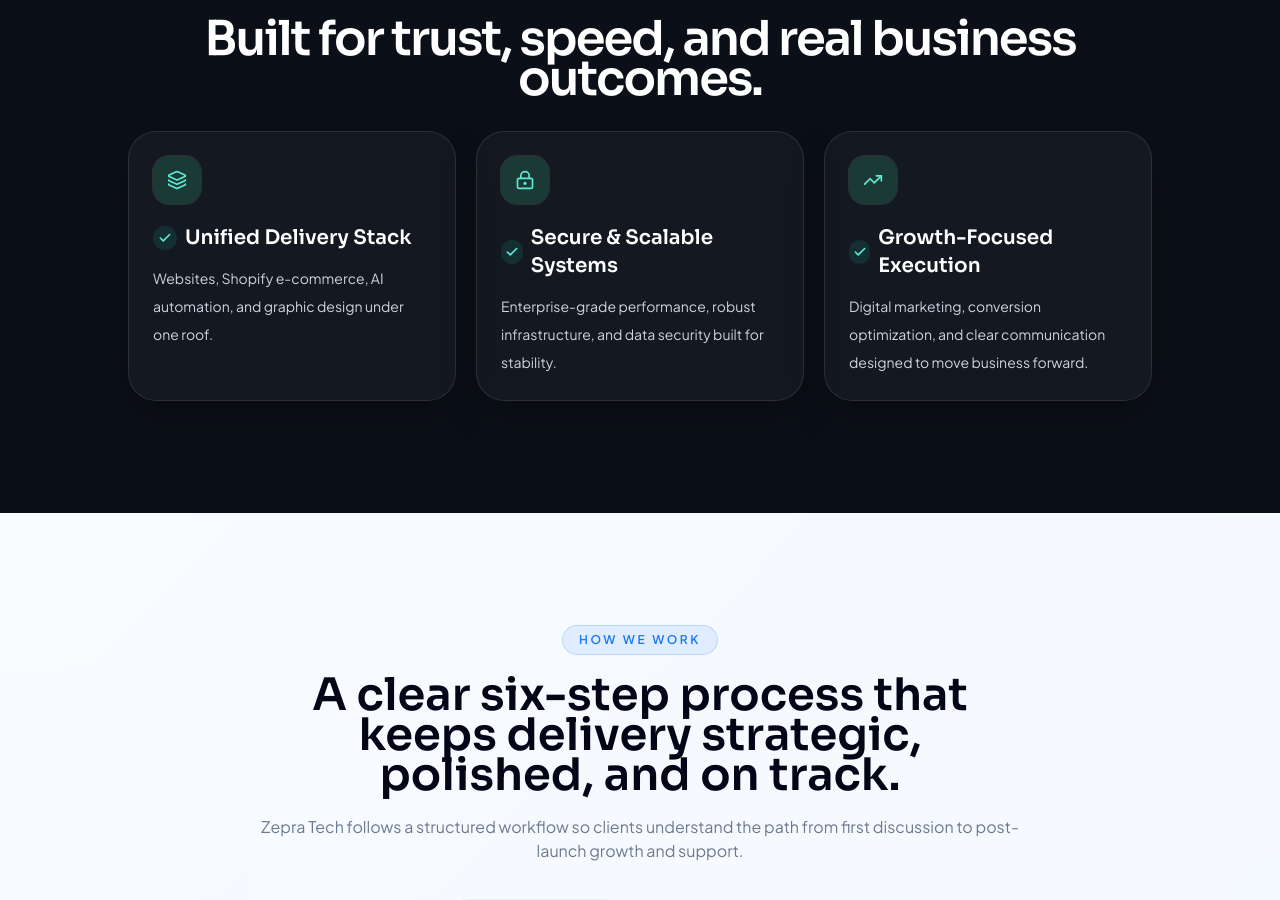
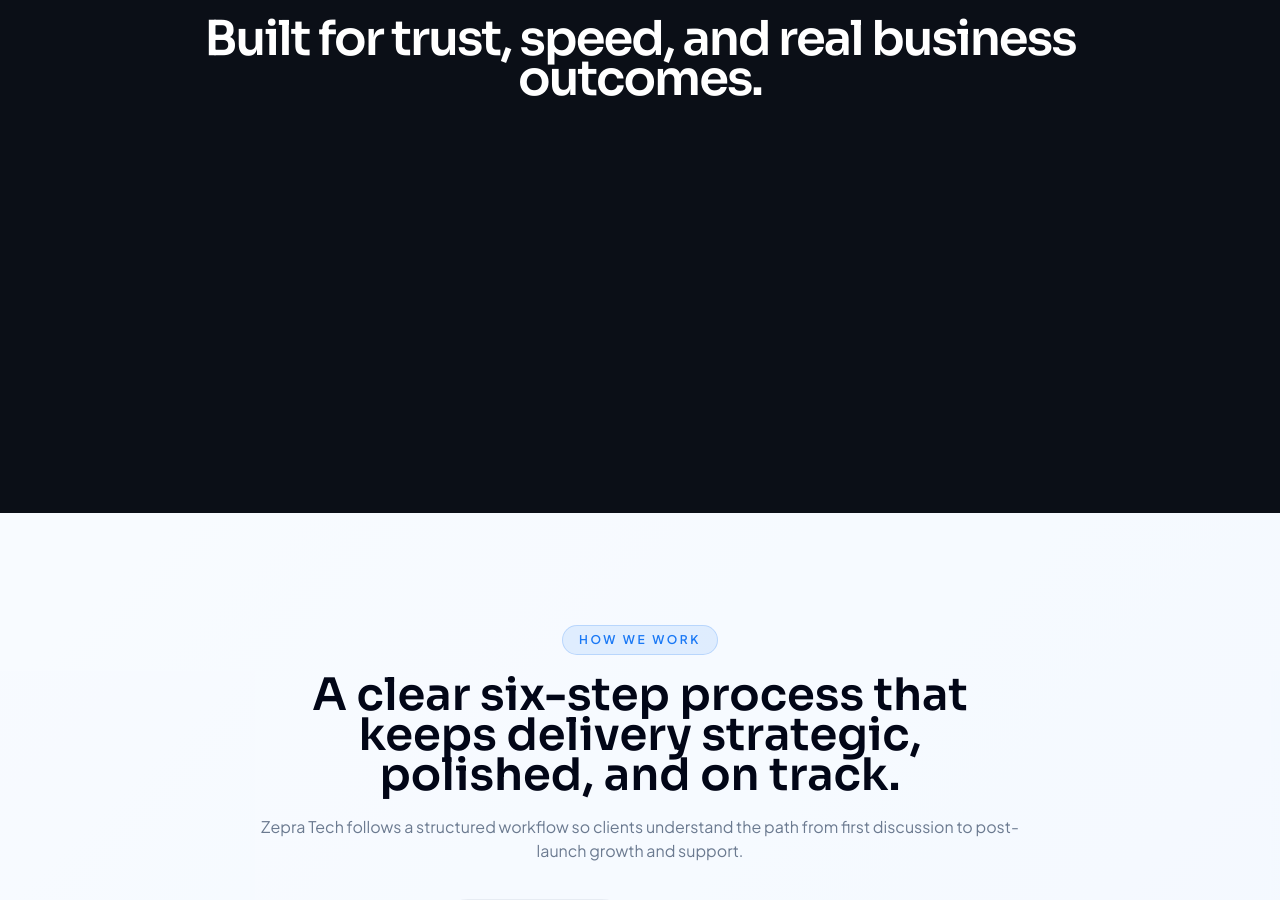
Before and after one commit to ecomwithdaud-hub/Gozepra, a Next.js app: page / in a window 1280 px wide. Shown: the part 2124-3024 px from the top of the page. Built offline with nearby package versions, Linux system fonts and the light colour scheme.

Commit message:
Remove framer motion from Why Us section

```diff
--- a/components/sections/why-us.jsx
+++ b/components/sections/why-us.jsx
@@ -1,4 +1,3 @@
-import { motion } from "framer-motion";
 import { Check, Layers3, LockKeyhole, TrendingUp } from "lucide-react";
 
 const pillars = [
@@ -26,13 +25,7 @@ export function WhyUs() {
   return (
     <section className="section-shell bg-[#0B0F17] text-white">
       <div className="container">
-        <motion.div
-          initial={{ opacity: 0, y: 24 }}
-          whileInView={{ opacity: 1, y: 0 }}
-          viewport={{ once: true, amount: 0.2 }}
-          transition={{ duration: 0.55, ease: "easeOut" }}
-          className="mx-auto max-w-5xl"
-        >
+        <div className="mx-auto max-w-5xl">
           <div className="mb-8 text-center">
             <div className="inline-flex items-center rounded-full border border-white/10 bg-white/5 px-3 py-1.5 text-[11px] font-medium uppercase tracking-[0.25em] text-teal-300">
               WHY CHOOSE US
@@ -47,13 +40,10 @@ export function WhyUs() {
               const Icon = pillar.icon;
 
               return (
-                <motion.article
+                <article
                   key={pillar.title}
-                  initial={{ opacity: 0, y: 18 }}
-                  whileInView={{ opacity: 1, y: 0 }}
-                  viewport={{ once: true, amount: 0.2 }}
-                  transition={{ delay: index * 0.1, duration: 0.5, ease: "easeOut" }}
-                  className="rounded-[28px] border border-white/10 bg-white/[0.04] p-6 shadow-[0_16px_40px_rgba(0,0,0,0.2)]"
+                  className="rounded-[28px] border border-white/10 bg-white/[0.04] p-6 shadow-[0_16px_40px_rgba(0,0,0,0.2)] opacity-0 animate-[fadeInUp_0.6s_ease-out_forwards]"
+                  style={{ animationDelay: `${index * 120}ms` }}
                 >
                   <div className="mb-5 flex h-12 w-12 items-center justify-center rounded-2xl bg-[#1b3a36] text-teal-300 ring-1 ring-white/10">
                     <Icon className="h-5 w-5" />
@@ -69,11 +59,11 @@ export function WhyUs() {
                   </div>
 
                   <p className="text-sm leading-7 text-slate-300">{pillar.description}</p>
-                </motion.article>
+                </article>
               );
             })}
           </div>
-        </motion.div>
+        </div>
       </div>
     </section>
   );
```
